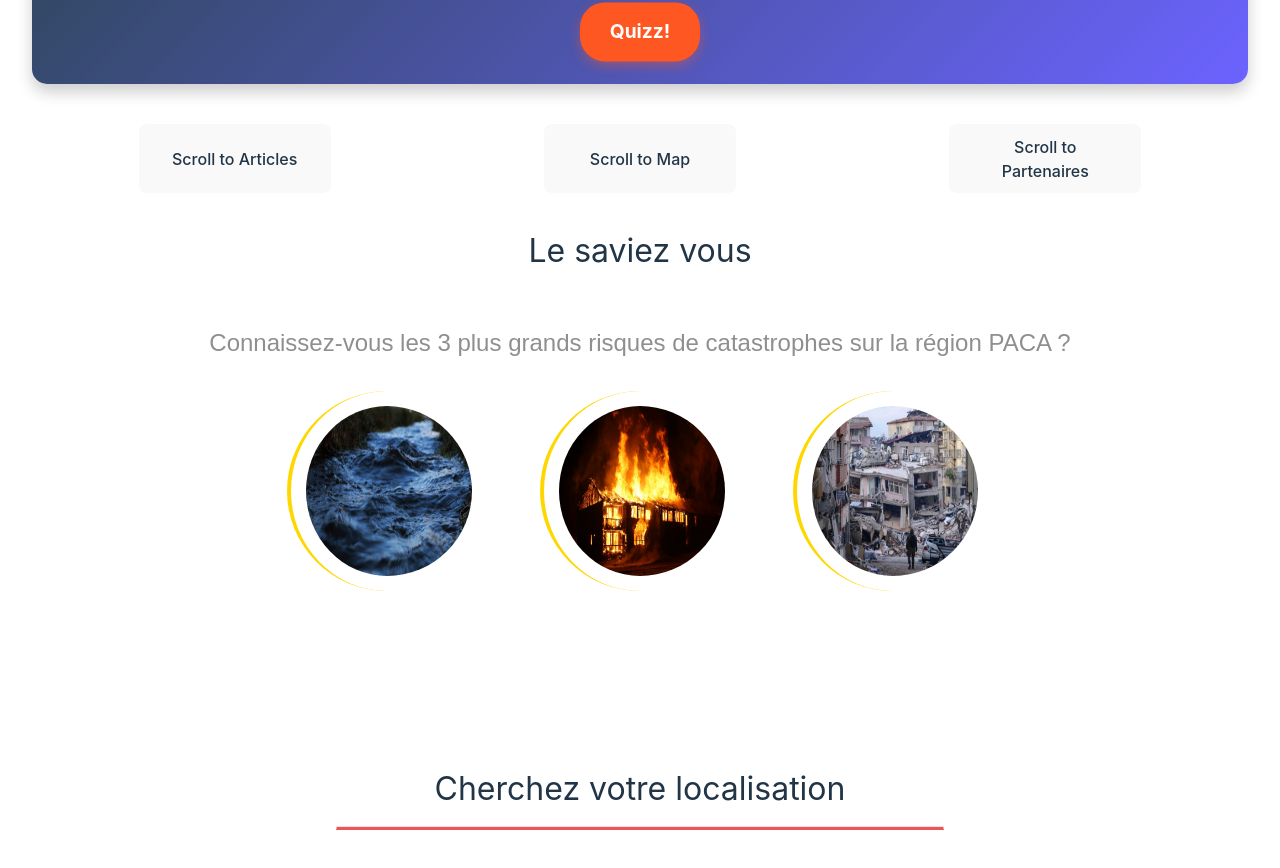
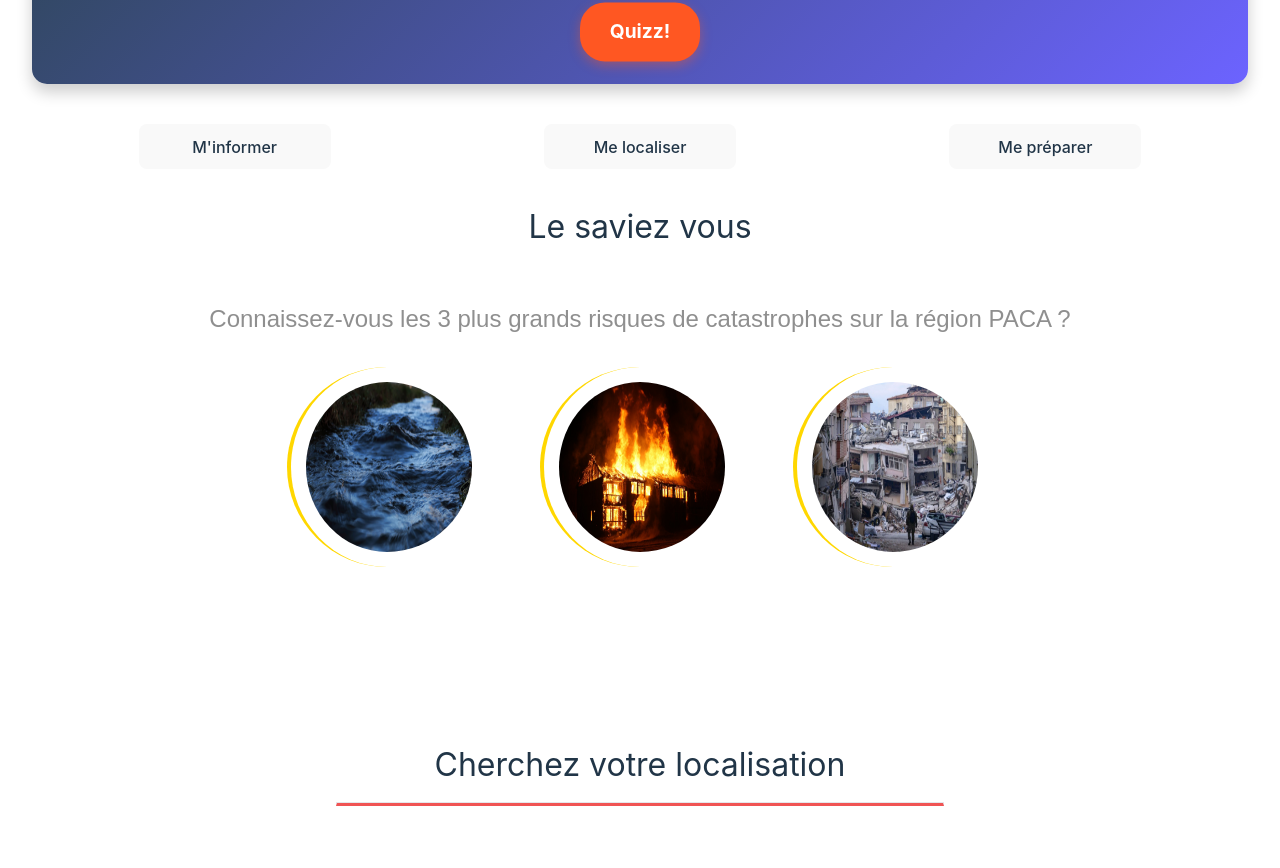
Before and after one commit to StevenMarco/UrgencePrevoyance, a React (Vite) app in the folder front/: page / in a window 1280 px wide. Shown: the part 1318-2186 px from the top of the page. Built offline with nearby package versions, Linux system fonts and the light colour scheme.

Commit message:
rename scroll to

```diff
--- a/front/src/Home.jsx
+++ b/front/src/Home.jsx
@@ -23,11 +23,11 @@ function Home() {
       <PageAccueil />
       <div style={{ marginTop : "40px",top: "10px", right: "10px", display:"flex", justifyContent:"space-around", alignItems:""}}>
         <button style={{width:"12em"}} onClick={() => scrollToRef(articlesRef)}>
-          Scroll to Articles
+          M'informer
         </button>
-        <button style={{width:"12em"}} onClick={() => scrollToRef(mapRef)}>Scroll to Map</button>
+        <button style={{width:"12em"}} onClick={() => scrollToRef(mapRef)}>Me localiser</button>
         <button style={{width:"12em"}} onClick={() => scrollToRef(partenairesRef)}>
-          Scroll to Partenaires
+          Me préparer
         </button>
       </div>
       <div ref={articlesRef}>
```
